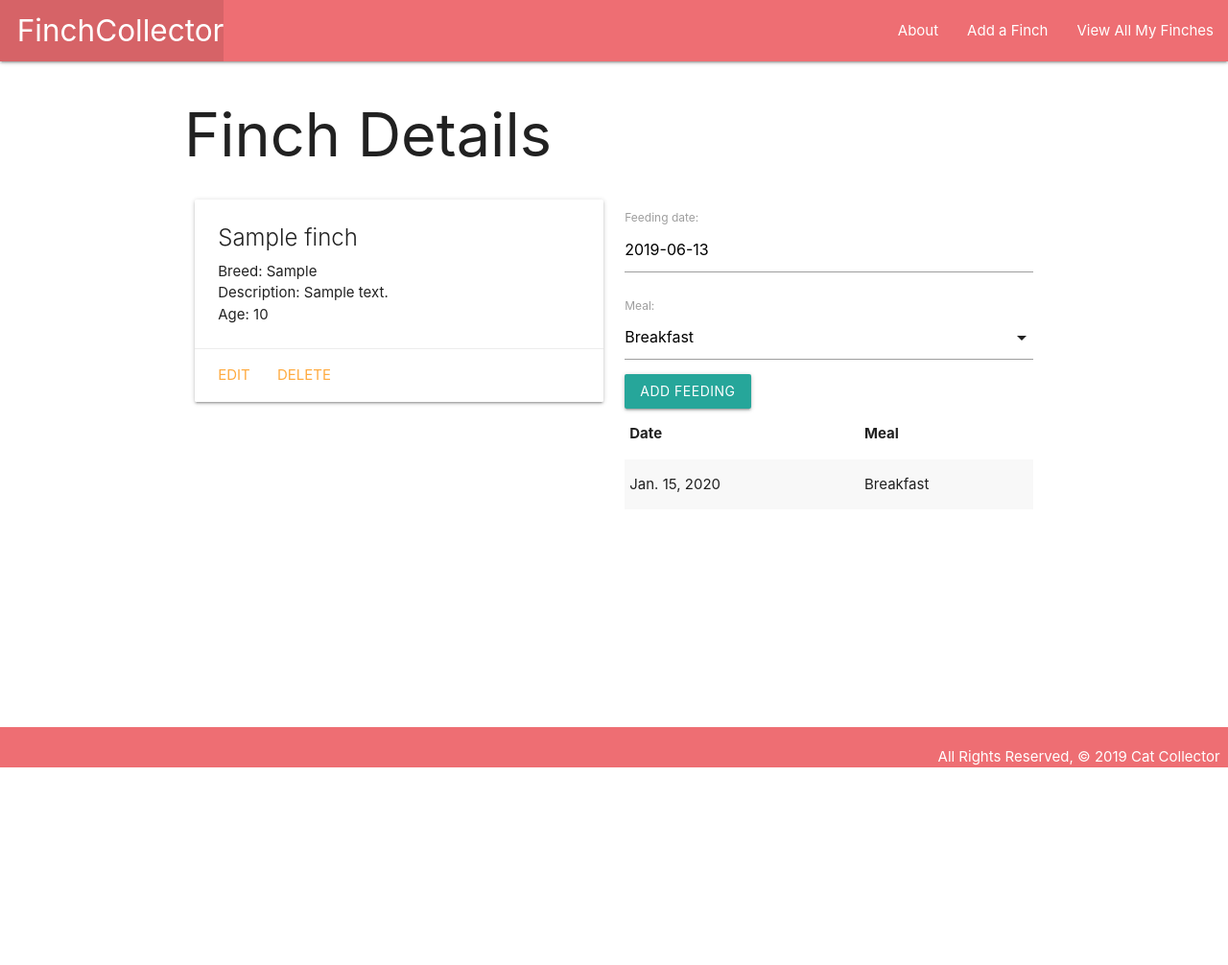
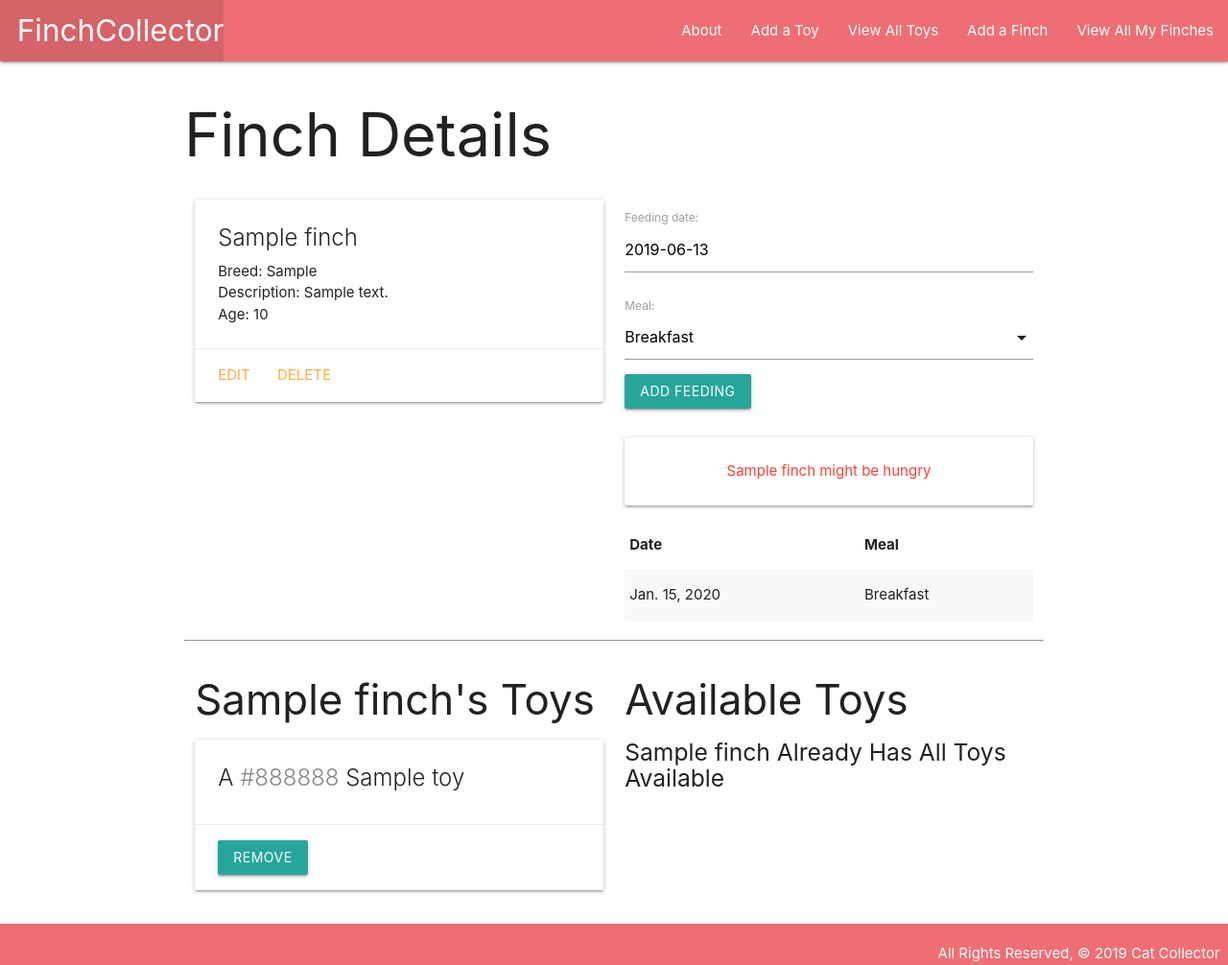
Before and after one commit to AzStowe/finch-collector, a Django app: page /finches/1 in a window 1280 px wide. Shown: the whole page at 96% size. Before the commit the page ends 800 px from the top, so only its background shows below. Run offline with Django 3.2, Linux system fonts and the light colour scheme; tables that the repository leaves empty hold one stand-in row (values such as "Sample post").

Commit message:
the bird now has toys

```diff
--- a/main_app/admin.py
+++ b/main_app/admin.py
@@ -1,7 +1,8 @@
 from django.contrib import admin
-from .models import Finch, Feeding
+from .models import Finch, Feeding, Toy
 
 # Register your models here.
 
 admin.site.register(Finch)
 admin.site.register(Feeding)
+admin.site.register(Toy)
--- a/main_app/models.py
+++ b/main_app/models.py
@@ -1,5 +1,6 @@
 from django.db import models
 from django.urls import reverse
+from datetime import date
 
 # Create your models here.
 MEALS = (
@@ -8,17 +9,31 @@ MEALS = (
     ('D', 'Dinner')
 )
 
+class Toy(models.Model):
+  name = models.CharField(max_length=50)
+  color = models.CharField(max_length=20)
+
+  def __str__(self):
+    return self.name
+
+  def get_absolute_url(self):
+    return reverse('toys_detail', kwargs={'pk': self.id})
+
 class Finch(models.Model):
   name = models.CharField(max_length=100)
   breed = models.CharField(max_length=100)
   description = models.TextField(max_length=250)
   age = models.IntegerField()
+  toys = models.ManyToManyField(Toy)
 
   def __str__(self):
     return self.name
 
   def get_absolute_url(self):
     return reverse('detail', kwargs={'finch_id': self.id})
+
+  def fed_for_today(self):
+    return self.feeding_set.filter(date=date.today()).count() >= len(MEALS)
 
 class Feeding(models.Model):
   date = models.DateField('feeding date')
--- a/main_app/templates/base.html
+++ b/main_app/templates/base.html
@@ -20,6 +20,8 @@
                 </ul>
                 <ul class="right">
                     <li><a href="{% url 'about' %}">About</a></li>
+                    <li><a href="{% url 'toys_create' %}">Add a Toy</a></li>
+                    <li><a href="{% url 'toys_index' %}">View All Toys</a></li>
                     <li><a href="{% url 'finches_create' %}">Add a Finch</a></li>
                     <li><a href="{% url 'index' %}">View All My Finches</a></li>
                 </ul>
--- a/main_app/templates/finches/detail.html
+++ b/main_app/templates/finches/detail.html
@@ -1,4 +1,5 @@
-{% extends 'base.html' %} {% block content %}
+{% extends 'base.html' %}
+{% block content %}
 
 <h1>Finch Details</h1>
 
@@ -27,18 +28,21 @@
       {{ feeding_form.as_p }}
       <input type="submit" class="btn" value="Add Feeding">
     </form>
+    <br>
+    {% if finch.fed_for_today %}
+      <div class="card-panel teal-text center-align">{{finch.name}} has been fed all meals for today</div>
+    {% else %}
+      <div class="card-panel red-text center-align">{{finch.name}} might be hungry</div>
+    {% endif %}
     <table class="striped">
       <thead>
-        <tr>
-          <th>Date</th>
-          <th>Meal</th>
-        </tr>
+        <tr><th>Date</th><th>Meal</th></tr>
       </thead>
       <tbody>
         {% for feeding in finch.feeding_set.all %}
           <tr>
-          <td>{{ feeding.date }}</td>
-          <td>{{ feeding.get_meal_display }}</td>
+            <td>{{feeding.date}}</td>
+            <td>{{feeding.get_meal_display}}</td>
           </tr>
         {% endfor %}
       </tbody>
@@ -46,7 +50,59 @@
   </div>
 </div>
 
+<hr>
+<div class="row">
+  <div class="col s6">
+    <h3>{{ finch.name }}'s Toys</h3>
+    {% if finch.toys.count %}
+      {% for toy in finch.toys.all %}
+        <div class="card">
+          <div class="card-content">
+            <span class="card-title">
+              A <span style="color: {{ toy.color }}">{{ toy.color }}</span> {{ toy.name }}
+            </span>
+          </div>
+          <div class="card-action">
+            <form action="{% url 'unassoc_toy' finch.id toy.id %}" method="post">
+                {% csrf_token %}
+              <button type="submit" class="btn">Remove</button>
+            </form>
+          </div>
+        </div>
+      {% endfor %}
+    {% else %}
+      <h5>No Toys :(</h5>
+    {% endif %}
+  </div>
+  <!-- Available toys will come after this line -->
+  <div class="col s6">
+    <h3>Available Toys</h3>
+    {% if toys.count %}
+      {% for toy in toys.all %}
+        <div class="card">
+          <div class="card-content">
+            <span class="card-title">
+              A <span style="color: {{ toy.color }}">{{ toy.color }}</span> {{ toy.name }}
+            </span>
+          </div>
+          <div class="card-action">
+            <form action="{% url 'assoc_toy' finch.id toy.id %}" method="post">
+                {% csrf_token %}
+              <button type="submit" class="btn">Add</button>
+            </form>
+          </div>
+        </div>
+      {% endfor %}
+    {% else %}
+      <h5>{{finch.name}} Already Has All Toys Available</h5>
+    {% endif %}
+  </div>
+</div>
+
+
+<!-- JS to create a date picker and init the meal dropdown -->
 <script>
+  // create a datepicker
   var dateEl = document.getElementById('id_date');
   M.Datepicker.init(dateEl, {
     format: 'yyyy-mm-dd',
@@ -54,7 +110,7 @@
     setDefaultDate: true,
     autoClose: true
   });
-
+  // initialize the meal select
   var selectEl = document.getElementById('id_meal');
   M.FormSelect.init(selectEl);
 </script>
--- a/main_app/urls.py
+++ b/main_app/urls.py
@@ -10,4 +10,11 @@ urlpatterns = [
     path('finches/<int:pk>/update/', views.FinchUpdate.as_view(), name='finches_update'),
     path('finches/<int:pk>/delete/', views.FinchDelete.as_view(), name='finches_delete'),
     path('finches/<int:finch_id>/add_feeding/', views.add_feeding, name='add_feeding'),
+    path('finches/<int:finch_id>/assoc_toy/<int:toy_id>/', views.assoc_toy, name='assoc_toy'),
+    path('finches/<int:finch_id>/unassoc_toy/<int:toy_id>/', views.unassoc_toy, name='unassoc_toy'),
+    path('toys/', views.ToyList.as_view(), name='toys_index'),
+    path('toys/<int:pk>/', views.ToyDetail.as_view(), name='toys_detail'),
+    path('toys/create/', views.ToyCreate.as_view(), name='toys_create'),
+    path('toys/<int:pk>/update/', views.ToyUpdate.as_view(), name='toys_update'),
+    path('toys/<int:pk>/delete/', views.ToyDelete.as_view(), name='toys_delete'),
 ]
--- a/main_app/views.py
+++ b/main_app/views.py
@@ -1,8 +1,7 @@
 from django.shortcuts import render, redirect
-from django.http import HttpResponse
 from django.views.generic.edit import CreateView, UpdateView, DeleteView
-from .models import Finch
-from .models import Finch
+from django.views.generic import ListView, DetailView
+from .models import Finch, Toy
 from .forms import FeedingForm
 
 # Create your views here.
@@ -30,11 +29,13 @@ def finches_index(request):
 
 def finches_detail(request, finch_id):
   finch = Finch.objects.get(id=finch_id)
-  # instantiate FeedingForm to be rendered in the template
+  # Get the toys the finch doesn't have
+  toys_finch_doesnt_have = Toy.objects.exclude(id__in = finch.toys.all().values_list('id'))
   feeding_form = FeedingForm()
   return render(request, 'finches/detail.html', {
-    # pass the cat and feeding_form as context
-    'finch': finch, 'feeding_form': feeding_form
+    'finch': finch, 'feeding_form': feeding_form,
+    # Add the toys to be displayed
+    'toys': toys_finch_doesnt_have
   })
 
 def add_feeding(request, finch_id):
@@ -48,3 +49,30 @@ def add_feeding(request, finch_id):
     new_feeding.finch_id = finch_id
     new_feeding.save()
   return redirect('detail', finch_id=finch_id)
+
+def assoc_toy(request, finch_id, toy_id):
+  # Note that you can pass a toy's id instead of the whole object
+  Finch.objects.get(id=finch_id).toys.add(toy_id)
+  return redirect('detail', finch_id=finch_id)
+
+def unassoc_toy(request, finch_id, toy_id):
+  Finch.objects.get(id=finch_id).toys.remove(toy_id)
+  return redirect('detail', finch_id=finch_id)
+
+class ToyList(ListView):
+  model = Toy
+
+class ToyDetail(DetailView):
+  model = Toy
+
+class ToyCreate(CreateView):
+  model = Toy
+  fields = '__all__'
+
+class ToyUpdate(UpdateView):
+  model = Toy
+  fields = ['name', 'color']
+
+class ToyDelete(DeleteView):
+  model = Toy
+  success_url = '/toys/'
```
Also changed, not shown: main_app/templates/main_app/toy_confirm_delete.html (added, +20 -0 lines), main_app/templates/main_app/toy_detail.html (added, +20 -0 lines), main_app/templates/main_app/toy_form.html (added, +19 -0 lines), main_app/templates/main_app/toy_list.html (added, +17 -0 lines), main_app/migrations/0003_auto_20190613_1544.py (added), main_app/migrations/0004_auto_20190613_1545.py (added). Lines whose indentation alone changed are shown as unchanged.
